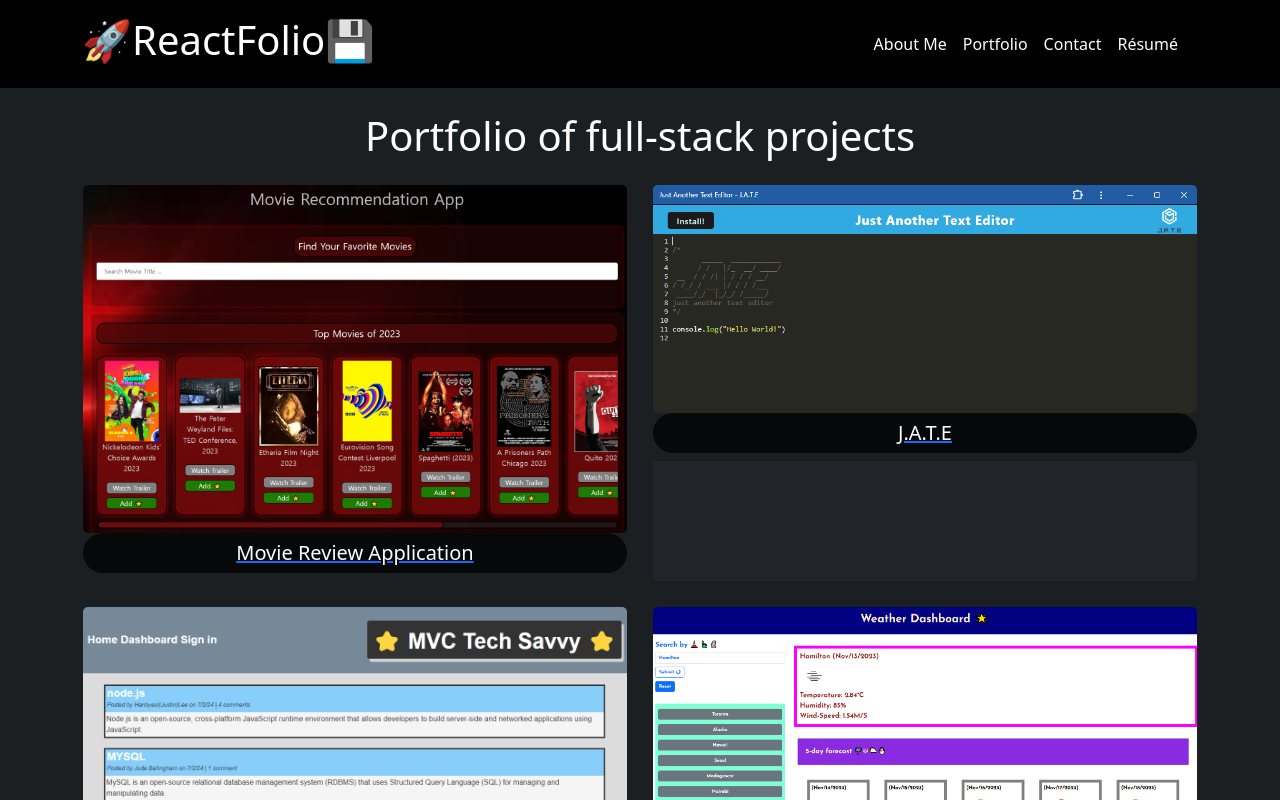
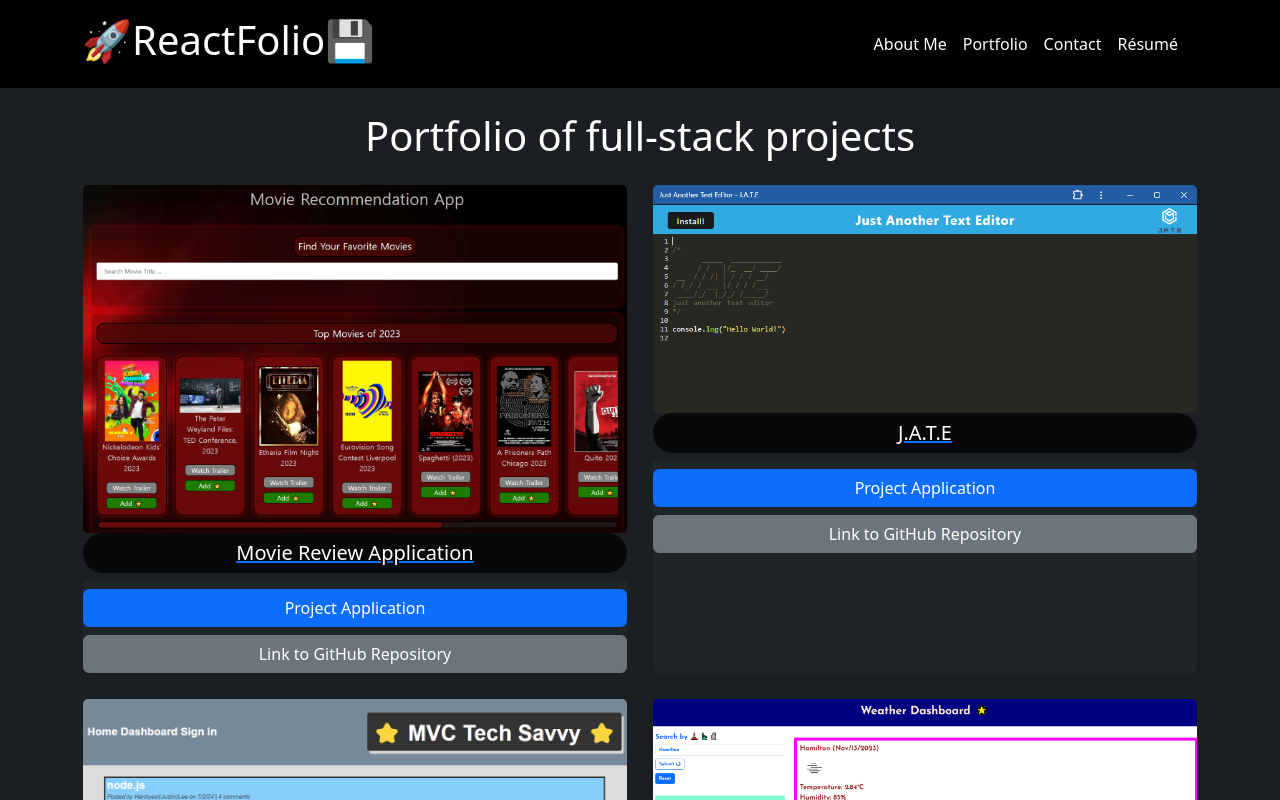
Before and after one commit to justinsta624/ReactFolio, a React (Vite) app: page /portfolio in a window 1280 px wide. Shown: the top 800 px of the page. Built offline with nearby package versions, Linux system fonts and the light colour scheme.

Commit message:
Upgrade ProjectCard with 2 buttons
Add GitHubUrl to portfolio.jsx

```diff
--- a/src/components/ProjectCard.jsx
+++ b/src/components/ProjectCard.jsx
@@ -1,8 +1,8 @@
 // Import the React library
 import React from 'react';
 
-// Define the ProjectCard component with destructured props (title, imageUrl, projectUrl)
-function ProjectCard({ title, imageUrl, projectUrl }) {
+// Define the ProjectCard component with destructured props (title, imageUrl, projectUrl, githubUrl)
+function ProjectCard({ title, imageUrl, projectUrl, githubUrl }) {
     // Return JSX for rendering a project card
     return (
         // Card container with dark background and white text
@@ -20,6 +20,16 @@ function ProjectCard({ title, imageUrl, projectUrl }) {
                     </div>
                 </div>
             </a>
+
+            {/* Button for project URL */}
+            <a href={projectUrl} target="_blank" rel="noopener noreferrer" className="btn btn-primary mt-2">
+                Project Application
+            </a>
+
+            {/* Button for GitHub URL */}
+            <a href={githubUrl} target="_blank" rel="noopener noreferrer" className="btn btn-secondary mt-2">
+                Link to GitHub Repository
+            </a>
         </div>
     );
 }
--- a/src/pages/Portfolio.jsx
+++ b/src/pages/Portfolio.jsx
@@ -10,37 +10,43 @@ function Portfolio() {
             title: 'Movie Review Application',
             description: '',
             imageUrl: '../project1.png',
-            projectUrl: ['https://teamprojectmoviereview.github.io/Team-Project-/', 'https://github.com/justinsta624/MovieReviewApp']
+            projectUrl: 'https://teamprojectmoviereview.github.io/Team-Project-/',
+            githubUrl: 'https://github.com/justinsta624/MovieReviewApp',
         },
         {
             title: 'J.A.T.E',
             description: '',
             imageUrl: '../Challenge7.png',
-            projectUrl: ['https://nameless-dusk-81129-0178012249db.herokuapp.com/', 'https://github.com/justinsta624/PWAJATE']
+            projectUrl: 'https://nameless-dusk-81129-0178012249db.herokuapp.com/',
+            githubUrl: 'https://github.com/justinsta624/PWAJATE',
         },
         {
             title: 'MVC Tech Savvy',
             description: '',
             imageUrl: '../Challenge2.png',
-            projectUrl: ['https://polar-journey-77005-c598f31c0871.herokuapp.com/', 'https://github.com/justinsta624/MVCTechSavvy']
+            projectUrl: 'https://polar-journey-77005-c598f31c0871.herokuapp.com/',
+            githubUrl: 'https://github.com/justinsta624/MVCTechSavvy',
         },
         {
             title: 'Weather Dashboard',
             description: '',
             imageUrl: '../Challenge6.png',
-            projectUrl: ['https://justinsta624.github.io/WeatherDashboard/', 'https://github.com/justinsta624/WeatherDashboard']
+            projectUrl: 'https://justinsta624.github.io/WeatherDashboard/',
+            githubUrl: 'https://github.com/justinsta624/WeatherDashboard',
         },
         {
             title: 'Work Day Scheduler',
             description: '',
             imageUrl: '../Challenge5.png',
-            projectUrl: ['https://justinsta624.github.io/3rdPartyAPIs/', 'https://github.com/justinsta624/3rdPartyAPIs']
+            projectUrl: 'https://justinsta624.github.io/3rdPartyAPIs/',
+            githubUrl: 'https://github.com/justinsta624/3rdPartyAPIs',
         },
         {
             title: 'Password Generator',
             description: '',
             imageUrl: '../Challenge3.png',
-            projectUrl: ['https://justinsta624.github.io/JavapassgenC3/', 'https://github.com/justinsta624/JavapassgenC3']
+            projectUrl: 'https://justinsta624.github.io/JavapassgenC3/',
+            githubUrl: 'https://github.com/justinsta624/JavapassgenC3',
         },
     ];
 
```
